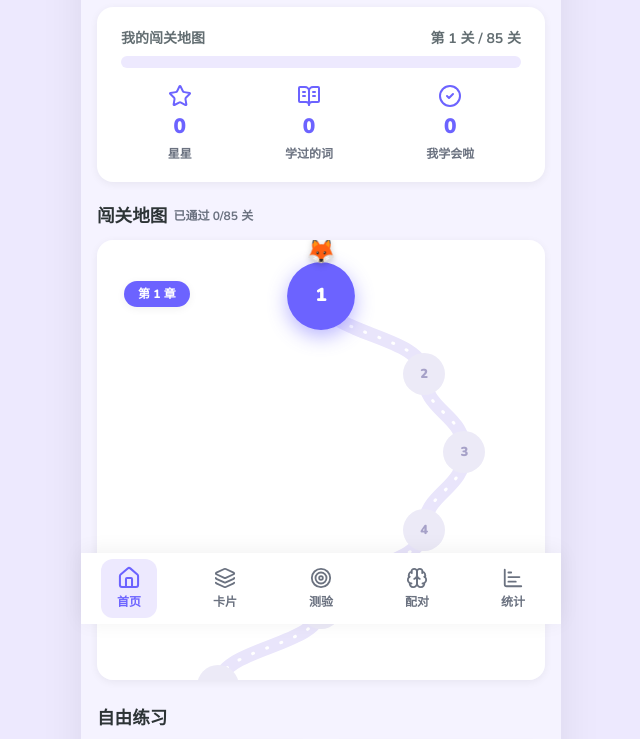
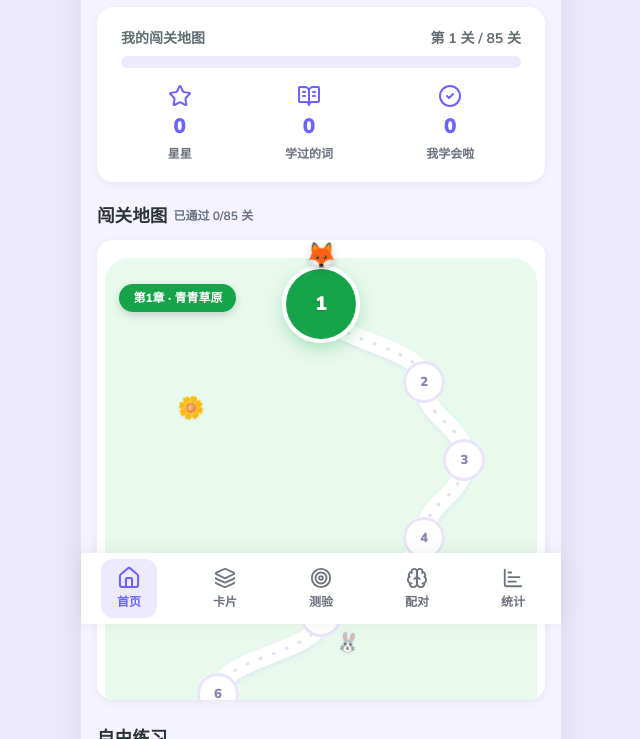
Before and after one commit to xiudongy/ogden-850-words, a plain HTML site: page index.html in a window 1280 px wide. Shown: the part 176-915 px from the top of the page, without its empty margins (319-959 px from the left). Drawn offline with Linux system fonts and the light colour scheme.

Commit message:
feat: themed-journey level map (9 landscape zones, painted progress road)
- 9 zones (meadow, forest, flower valley, beach, ocean, rainbow hills,
  snow mountain, starry night, cloud castle) with soft colour washes,
  scenery emoji stickers and zone-named chapter pills
- Travelled stretch of the road is painted gold with white dots
- Pressed-button nodes (inset rim + highlight), star pips, chapter-end
  gift/crown badges, white-ring current node with bouncing fox
- Castle finale at the trail end; aria-labels on nodes;
  prefers-reduced-motion disables pulse/bounce; SW cache wordfun-v4
- Add PRODUCT.md (impeccable project context)

```diff
--- a/app.js
+++ b/app.js
@@ -581,17 +581,45 @@ function passedLevels() {
   return n;
 }
 
-// Winding-trail level map (Duolingo-style): one continuous SVG road,
-// nodes placed on a sine wave, chapter badges along the way, the fox
-// stands on the current level, auto-scrolls into view.
+// "奇奇的环游冒险" level map: one continuous road through 9 themed
+// landscape zones. The travelled stretch is painted gold, scenery
+// stickers line the way, the fox stands on the current level.
 const CHAPTER_SIZE = 10;
-const CHAPTER_COLORS = ['#6C63FF', '#FF6584', '#10B981', '#F59E0B', '#0EA5E9', '#A78BFA', '#F472B6', '#34D399', '#FB923C'];
 const STEP_Y = 78;        // vertical distance between nodes (px)
-const TOP_PAD = 56;
+const TOP_PAD = 64;
 const WAVE_X = [50, 73, 82, 73, 50, 27, 18, 27]; // x positions in %, period 8
+
+// deep = node fill (white bold text >= 3:1), soft = zone wash
+const ZONES = [
+  { name: '青青草原', deep: '#16A34A', soft: '#E8F9EE', deco: ['🌼', '🐰', '🌳'] },
+  { name: '蘑菇森林', deep: '#047857', soft: '#E2F5EC', deco: ['🍄', '🌲', '🦉'] },
+  { name: '花海溪谷', deep: '#DB2777', soft: '#FDEDF4', deco: ['🌸', '🦋', '🌷'] },
+  { name: '金色沙滩', deep: '#D97706', soft: '#FDF3DF', deco: ['🐚', '🦀', '⛱️'] },
+  { name: '蓝色海洋', deep: '#0284C7', soft: '#E6F4FC', deco: ['🐬', '🐠', '🌊'] },
+  { name: '彩虹山丘', deep: '#7C3AED', soft: '#F1EBFD', deco: ['🌈', '🪁', '⛰️'] },
+  { name: '冰雪雪山', deep: '#0369A1', soft: '#E8F3FA', deco: ['⛄', '❄️', '🏔️'] },
+  { name: '星空夜原', deep: '#4F46E5', soft: '#ECEBFC', deco: ['🌙', '⭐', '✨'] },
+  { name: '云端城堡', deep: '#BE185D', soft: '#FDEDF2', deco: ['☁️', '🎈', '👑'] }
+];
+function zoneOf(level) { return ZONES[Math.floor(level / CHAPTER_SIZE) % ZONES.length]; }
 
 function nodeXY(i) {
   return { x: WAVE_X[i % WAVE_X.length], y: TOP_PAD + i * STEP_Y };
+}
+
+function trailPathD(from, to) {
+  let d = '';
+  for (let i = from; i <= to; i++) {
+    const { x, y } = nodeXY(i);
+    if (i === from) {
+      d = `M ${x} ${y}`;
+    } else {
+      const p = nodeXY(i - 1);
+      const midY = (p.y + y) / 2;
+      d += ` C ${p.x} ${midY}, ${x} ${midY}, ${x} ${y}`;
+    }
+  }
+  return d;
 }
 
 function renderLevelMap() {
@@ -600,74 +628,106 @@ function renderLevelMap() {
   map.innerHTML = '';
   const cur = currentLevelIdx();
   const total = levelCount();
-  const height = TOP_PAD + (total - 1) * STEP_Y + 64;
+  const height = TOP_PAD + (total - 1) * STEP_Y + 96;
+  const travelled = passedLevels() > 0 ? Math.min(cur, total - 1) : 0;
 
   const inner = document.createElement('div');
   inner.className = 'level-trail';
   inner.style.height = height + 'px';
 
-  // the road: one smooth curve through every node
-  let d = '';
-  for (let i = 0; i < total; i++) {
-    const { x, y } = nodeXY(i);
-    if (i === 0) {
-      d = `M ${x} ${y}`;
-    } else {
-      const p = nodeXY(i - 1);
-      const midY = (p.y + y) / 2;
-      d += ` C ${p.x} ${midY}, ${x} ${midY}, ${x} ${y}`;
-    }
-  }
+  // landscape washes, one per zone, behind everything
+  let bandsHtml = '';
+  for (let ch = 0; ch * CHAPTER_SIZE < total; ch++) {
+    const zone = ZONES[ch % ZONES.length];
+    const from = ch * CHAPTER_SIZE;
+    const count = Math.min(CHAPTER_SIZE, total - from);
+    const top = nodeXY(from).y - 46;
+    const bandH = count * STEP_Y + (ch * CHAPTER_SIZE + count >= total ? 80 : 0);
+    bandsHtml += `<div class="zone-band" style="top:${top}px;height:${bandH - 8}px;background:${zone.soft}"></div>`;
+  }
+
+  // the road: pale base, gold travelled stretch, dotted centerlines
+  const dAll = trailPathD(0, total - 1);
+  const dDone = travelled > 0 ? trailPathD(0, travelled) : '';
   inner.innerHTML = `
+    <div class="zone-bands">${bandsHtml}</div>
     <svg class="trail-svg" viewBox="0 0 100 ${height}" preserveAspectRatio="none" aria-hidden="true">
-      <path d="${d}" fill="none" stroke="#E9E5FB" stroke-width="14" stroke-linecap="round" vector-effect="non-scaling-stroke"/>
-      <path d="${d}" fill="none" stroke="#FFFFFF" stroke-width="3" stroke-linecap="round" stroke-dasharray="1 14" vector-effect="non-scaling-stroke"/>
+      <path d="${dAll}" fill="none" stroke="#FFFFFF" stroke-width="18" stroke-linecap="round" vector-effect="non-scaling-stroke"/>
+      <path d="${dAll}" fill="none" stroke="#E4DEF8" stroke-width="3" stroke-linecap="round" stroke-dasharray="1 13" vector-effect="non-scaling-stroke"/>
+      ${dDone ? `<path d="${dDone}" fill="none" stroke="#F59E0B" stroke-width="18" stroke-linecap="round" vector-effect="non-scaling-stroke"/>
+      <path d="${dDone}" fill="none" stroke="#FFFFFF" stroke-width="3" stroke-linecap="round" stroke-dasharray="1 13" vector-effect="non-scaling-stroke"/>` : ''}
     </svg>`;
+
+  // scenery stickers: deterministic spots on the side opposite the road
+  for (let ch = 0; ch * CHAPTER_SIZE < total; ch++) {
+    const zone = ZONES[ch % ZONES.length];
+    zone.deco.forEach((emoji, k) => {
+      const idx = ch * CHAPTER_SIZE + 1 + k * 3;
+      if (idx >= total) return;
+      const { x, y } = nodeXY(idx);
+      const deco = document.createElement('span');
+      deco.className = 'trail-deco';
+      deco.textContent = emoji;
+      deco.style.left = Math.max(8, Math.min(92, 100 - x + (k % 2 ? 6 : -6))) + '%';
+      deco.style.top = (y + 26) + 'px';
+      inner.appendChild(deco);
+    });
+  }
 
   let currentNodeEl = null;
   for (let i = 0; i < total; i++) {
     const { x, y } = nodeXY(i);
     const ch = Math.floor(i / CHAPTER_SIZE);
-    const color = CHAPTER_COLORS[ch % CHAPTER_COLORS.length];
-
-    // chapter badge floats on the side opposite the road
+    const zone = ZONES[ch % ZONES.length];
+
+    // zone badge floats on the side opposite the road
     if (i % CHAPTER_SIZE === 0) {
       const chip = document.createElement('div');
       chip.className = 'chapter-chip';
-      chip.style.top = (y - 14) + 'px';
-      if (x >= 50) { chip.style.left = '6%'; } else { chip.style.right = '6%'; }
-      chip.innerHTML = `<span class="chapter-pill" style="background:${color}">第 ${ch + 1} 章</span>`;
+      chip.style.top = (y - 18) + 'px';
+      if (x >= 50) { chip.style.left = '5%'; } else { chip.style.right = '5%'; }
+      chip.innerHTML = `<span class="chapter-pill" style="background:${zone.deep}">第${ch + 1}章 · ${zone.name}</span>`;
       inner.appendChild(chip);
     }
 
     const stars = levelStars(i);
     const unlocked = levelUnlocked(i);
     const isCurrent = i === cur && unlocked && stars < 1;
+    const isBoss = i % CHAPTER_SIZE === CHAPTER_SIZE - 1 || i === total - 1; // chapter finale
     const node = document.createElement('button');
     node.className = 'level-node ' + (isCurrent ? 'current' : stars >= 1 ? 'done' : unlocked ? 'unlocked' : 'locked');
     node.style.left = x + '%';
     node.style.top = y + 'px';
-    if (stars >= 1 || unlocked) node.style.background = color;
+    if (stars >= 1 || unlocked) node.style.background = zone.deep;
     if (isCurrent) {
-      node.style.boxShadow = `0 6px 18px ${color}77`;
+      node.style.boxShadow = `0 0 0 4px #FFFFFF, 0 6px 18px ${zone.deep}66`;
       node.innerHTML = `<span class="node-fox">🦊</span><span class="node-num">${i + 1}</span>`;
+      node.setAttribute('aria-label', `第${i + 1}关，当前位置，点击开始`);
       currentNodeEl = node;
     } else if (stars >= 1) {
       node.innerHTML = `<span class="node-num">${i + 1}</span><span class="node-stars">${'★'.repeat(stars)}</span>`;
+      node.setAttribute('aria-label', `第${i + 1}关，已通过 ${stars} 星`);
     } else {
       node.innerHTML = `<span class="node-num">${i + 1}</span>`;
+      node.setAttribute('aria-label', `第${i + 1}关${unlocked ? '' : '，未解锁'}`);
+    }
+    if (isBoss) {
+      const badge = document.createElement('span');
+      badge.className = 'node-boss';
+      badge.textContent = stars >= 1 ? '👑' : '🎁';
+      node.appendChild(badge);
     }
     if (unlocked) node.addEventListener('click', () => startLevel(i));
     inner.appendChild(node);
   }
 
-  // finish flag at the end of the trail
+  // journey ends at the cloud castle
+  const last = nodeXY(total - 1);
   const goal = document.createElement('div');
   goal.className = 'trail-goal';
-  const last = nodeXY(total - 1);
   goal.style.left = last.x + '%';
-  goal.style.top = (last.y + 52) + 'px';
-  goal.textContent = '🏆';
+  goal.style.top = (last.y + 58) + 'px';
+  goal.innerHTML = '🏰';
   inner.appendChild(goal);
 
   map.appendChild(inner);
--- a/style.css
+++ b/style.css
@@ -301,20 +301,40 @@ svg.icon-lg { width: 28px; height: 28px; }
   background: var(--card);
   border-radius: var(--radius);
   box-shadow: var(--shadow-sm);
-  max-height: 440px;
+  max-height: 460px;
   overflow-y: auto;
   scroll-behavior: smooth;
+  overscroll-behavior: contain;
 }
 .level-trail {
   position: relative;
   width: 100%;
+  overflow: hidden;
+  border-radius: var(--radius);
+}
+.zone-bands { position: absolute; inset: 0; }
+.zone-band {
+  position: absolute;
+  left: 8px;
+  right: 8px;
+  border-radius: 24px;
 }
 .trail-svg {
   position: absolute;
   inset: 0;
   width: 100%;
   height: 100%;
-}
+  filter: drop-shadow(0 2px 2px rgba(108, 99, 255, 0.10));
+}
+.trail-deco {
+  position: absolute;
+  transform: translate(-50%, -50%) rotate(-4deg);
+  font-size: 1.35rem;
+  pointer-events: none;
+  user-select: none;
+  filter: drop-shadow(0 1px 1px rgba(0,0,0,0.08));
+}
+.trail-deco:nth-child(even) { transform: translate(-50%, -50%) rotate(5deg); font-size: 1.15rem; }
 .chapter-chip {
   position: absolute;
   z-index: 2;
@@ -323,16 +343,16 @@ svg.icon-lg { width: 28px; height: 28px; }
   color: white;
   font-size: var(--fs-xs);
   font-weight: 800;
-  padding: 5px 14px;
+  padding: 6px 14px;
   border-radius: var(--radius-pill);
-  box-shadow: var(--shadow-sm);
+  box-shadow: 0 3px 8px rgba(0,0,0,0.16);
   white-space: nowrap;
 }
 .trail-goal {
   position: absolute;
   transform: translate(-50%, -50%);
-  font-size: 2rem;
-  filter: drop-shadow(0 2px 4px rgba(0,0,0,0.15));
+  font-size: 2.4rem;
+  filter: drop-shadow(0 3px 5px rgba(0,0,0,0.18));
   z-index: 1;
 }
 .level-node {
@@ -352,36 +372,46 @@ svg.icon-lg { width: 28px; height: 28px; }
   cursor: pointer;
   transition: box-shadow var(--transition), background var(--transition);
   color: white;
-  box-shadow: 0 4px 10px rgba(0,0,0,0.14), inset 0 -3px 0 rgba(0,0,0,0.14);
+  /* pressed-button look: lifted face + darker rim at the bottom */
+  box-shadow: 0 4px 10px rgba(0,0,0,0.16), inset 0 -4px 0 rgba(0,0,0,0.18), inset 0 2px 0 rgba(255,255,255,0.28);
 }
 .level-node:active { transform: translate(-50%, -50%) scale(0.92); }
-.level-node .node-num { line-height: 1.1; }
+.level-node .node-num { line-height: 1.1; text-shadow: 0 1px 2px rgba(0,0,0,0.18); }
 .level-node .node-stars {
   font-size: 9px;
   letter-spacing: -0.5px;
   line-height: 1;
-  color: #FDE68A;
+  color: #FFE38A;
+  text-shadow: 0 1px 1px rgba(0,0,0,0.25);
+}
+.level-node .node-boss {
+  position: absolute;
+  top: -9px;
+  right: -7px;
+  font-size: 1rem;
+  filter: drop-shadow(0 1px 2px rgba(0,0,0,0.2));
 }
 .level-node.locked {
-  background: #ECEAF7;
-  color: #A6A1C8;
+  background: #FFFFFF;
+  color: #8B85B5;
   cursor: default;
-  box-shadow: none;
+  box-shadow: inset 0 0 0 3px #E9E4FA;
   width: 42px;
   height: 42px;
   font-size: var(--fs-sm);
 }
+.level-node.locked .node-num { text-shadow: none; }
 .level-node.unlocked { animation: nodePulse 2s ease infinite; }
 .level-node.current {
-  width: 64px;
-  height: 64px;
-  font-size: 1.1rem;
+  width: 66px;
+  height: 66px;
+  font-size: 1.15rem;
   animation: nodePulse 2s ease infinite;
 }
 .level-node .node-fox {
   position: absolute;
-  top: -24px;
-  font-size: 1.4rem;
+  top: -26px;
+  font-size: 1.5rem;
   animation: foxBounce 1.2s ease infinite;
   filter: drop-shadow(0 2px 3px rgba(0,0,0,0.2));
 }
@@ -393,7 +423,12 @@ svg.icon-lg { width: 28px; height: 28px; }
   0%, 100% { transform: translate(-50%, -50%) scale(1); }
   50% { transform: translate(-50%, -50%) scale(1.06); }
 }
-.level-node.done { opacity: 0.95; }
+.level-node.done { opacity: 0.97; }
+@media (prefers-reduced-motion: reduce) {
+  .level-node.unlocked, .level-node.current { animation: none; }
+  .level-node .node-fox { animation: none; }
+  .level-map { scroll-behavior: auto; }
+}
 
 /* ===== Mode Grid ===== */
 .mode-grid {
--- a/sw.js
+++ b/sw.js
@@ -1,6 +1,6 @@
 // Service worker: cache-first for the fully static app shell.
 // Bump CACHE_VERSION whenever any cached file changes.
-const CACHE_VERSION = 'wordfun-v3';
+const CACHE_VERSION = 'wordfun-v4';
 const ASSETS = [
   './',
   './index.html',
```
Also changed, not shown: PRODUCT.md (added, +40 -0 lines).
